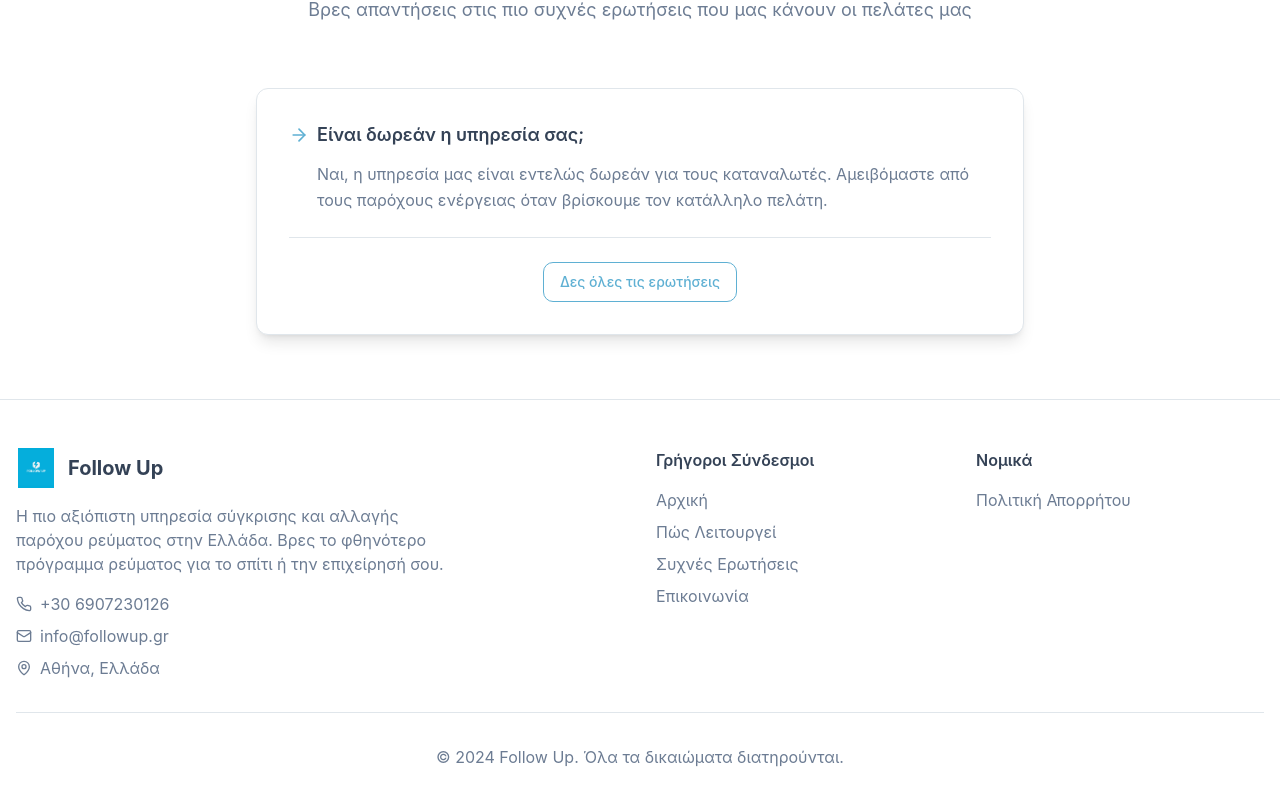
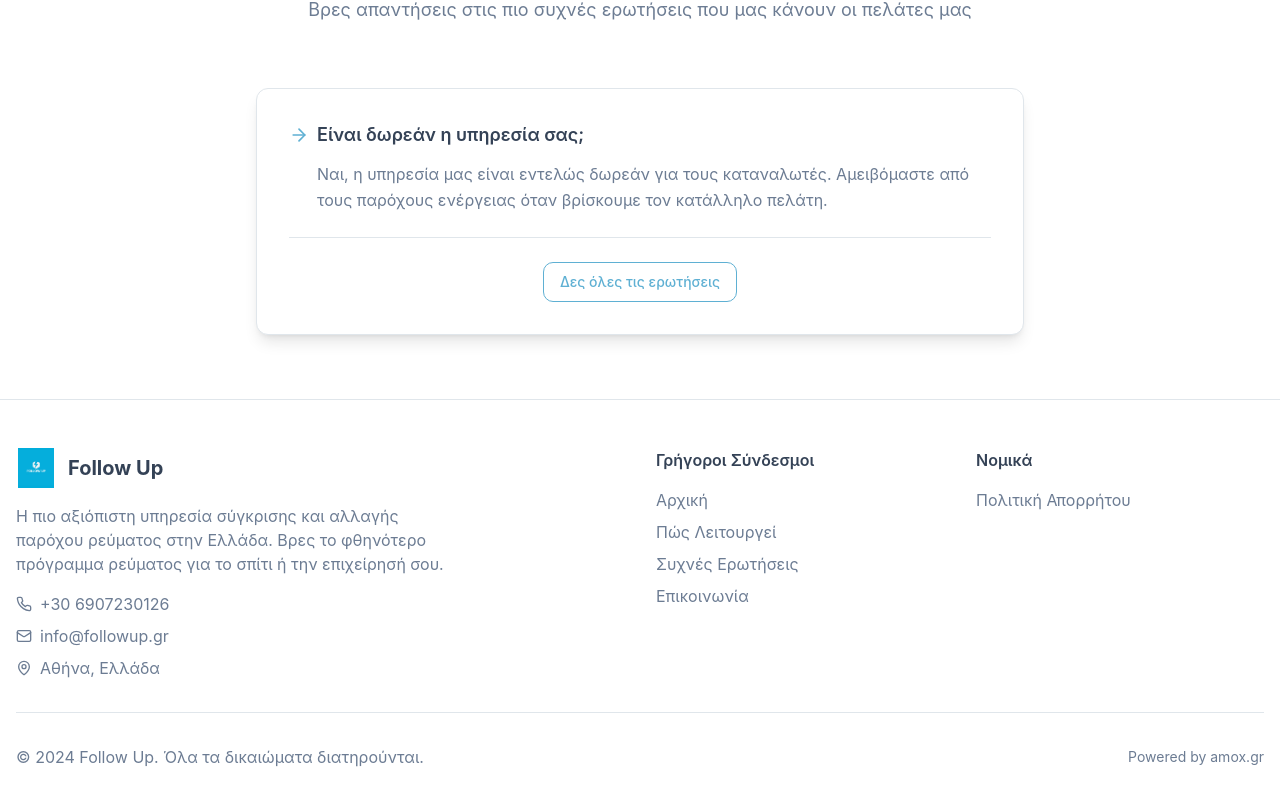
Before and after one commit to harabalos/fthinorevma-seeker-greece, a React (Vite) app: page / in a window 1280 px wide. Shown: the part 3971-4776 px from the top of the page. Built offline with nearby package versions, Linux system fonts and the light colour scheme.

Commit message:
feat: Add auto-scroll and footer text
Implement automatic scrolling to the top of the page on route changes.
Add "Powered by amox.gr" text to the footer.

```diff
--- a/src/App.tsx
+++ b/src/App.tsx
@@ -4,6 +4,7 @@ import { TooltipProvider } from "@/components/ui/tooltip";
 import { QueryClient, QueryClientProvider } from "@tanstack/react-query";
 import { BrowserRouter, Routes, Route } from "react-router-dom";
 import Navigation from "./components/Navigation";
+import ScrollToTop from "./components/ScrollToTop";
 import Footer from "./components/Footer";
 import Index from "./pages/Index";
 import HowItWorks from "./pages/HowItWorks";
@@ -20,6 +21,7 @@ const App = () => (
       <Toaster />
       <Sonner />
       <BrowserRouter>
+        <ScrollToTop />
         <div className="min-h-screen flex flex-col">
           <Navigation />
           <main className="flex-1 pt-16">
--- a/src/components/Footer.tsx
+++ b/src/components/Footer.tsx
@@ -78,8 +78,9 @@ const Footer = () => {
           </div>
         </div>
 
-        <div className="border-t border-border mt-8 pt-8 text-center text-muted-foreground">
-          <p>&copy; 2024 Follow Up. Όλα τα δικαιώματα διατηρούνται.</p>
+        <div className="border-t border-border mt-8 pt-8 flex justify-between items-center">
+          <p className="text-muted-foreground">&copy; 2024 Follow Up. Όλα τα δικαιώματα διατηρούνται.</p>
+          <p className="text-muted-foreground text-sm">Powered by amox.gr</p>
         </div>
       </div>
     </footer>
--- /dev/null
+++ b/src/components/ScrollToTop.tsx
@@ -0,0 +1,14 @@
+import { useEffect } from 'react';
+import { useLocation } from 'react-router-dom';
+
+const ScrollToTop = () => {
+  const { pathname } = useLocation();
+
+  useEffect(() => {
+    window.scrollTo(0, 0);
+  }, [pathname]);
+
+  return null;
+};
+
+export default ScrollToTop;
```
